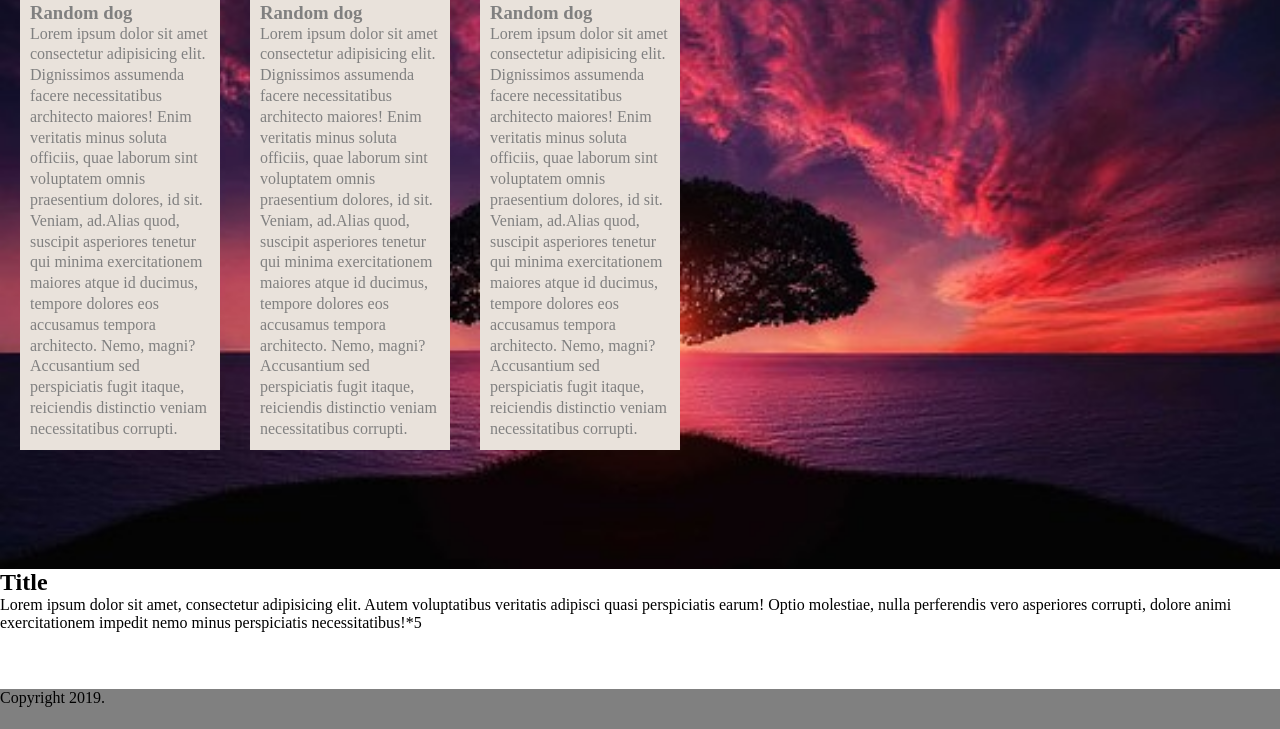
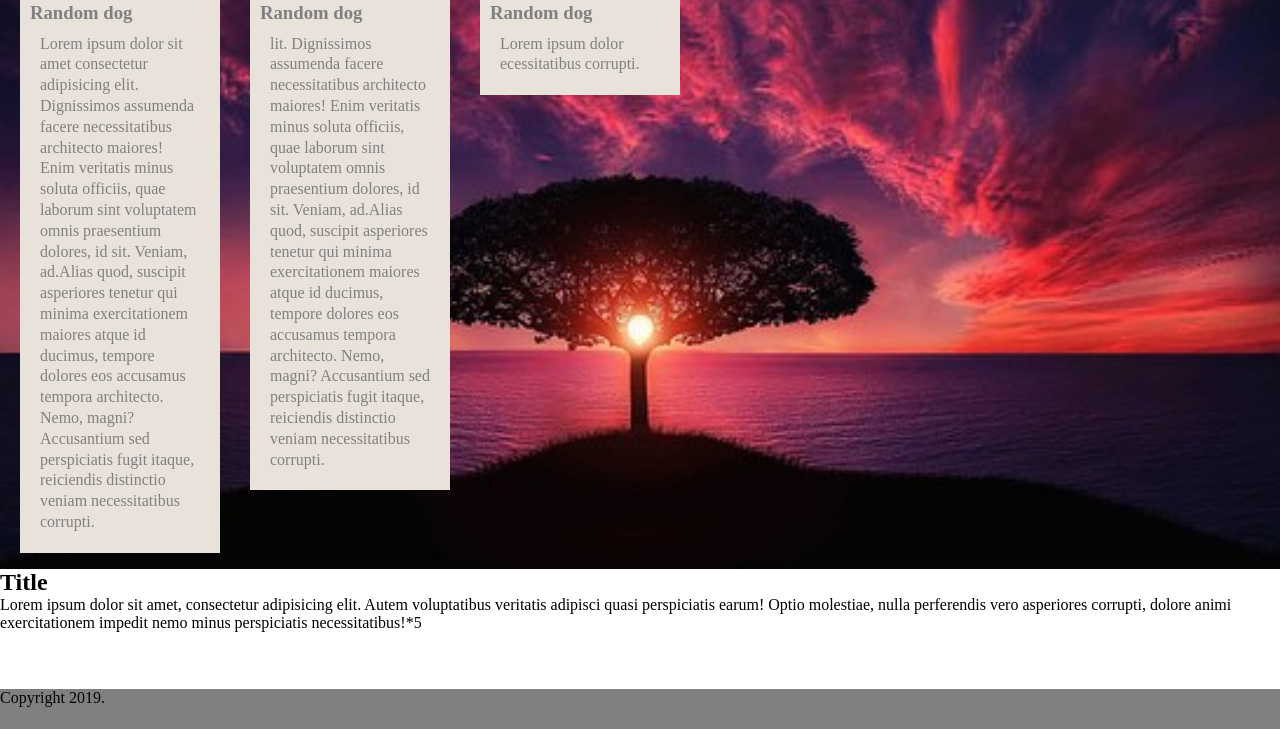
Before and after one commit to khazaddoom/Daily-CSS-Learning, a plain HTML site: page index.html in a window 1280 px wide. Shown: the part 191-920 px from the top of the page. Drawn offline with Linux system fonts and the light colour scheme.

Commit message:
more learning

```diff
--- a/index.html
+++ b/index.html
@@ -30,7 +30,7 @@
                     Random dog
                 </h3>
                 <p class="testimonial__description">
-                    Lorem ipsum dolor sit amet consectetur adipisicing elit. Dignissimos assumenda facere necessitatibus architecto maiores! Enim veritatis minus soluta officiis, quae laborum sint voluptatem omnis praesentium dolores, id sit. Veniam, ad.Alias quod, suscipit asperiores tenetur qui minima exercitationem maiores atque id ducimus, tempore dolores eos accusamus tempora architecto. Nemo, magni? Accusantium sed perspiciatis fugit itaque, reiciendis distinctio veniam necessitatibus corrupti.
+                 lit. Dignissimos assumenda facere necessitatibus architecto maiores! Enim veritatis minus soluta officiis, quae laborum sint voluptatem omnis praesentium dolores, id sit. Veniam, ad.Alias quod, suscipit asperiores tenetur qui minima exercitationem maiores atque id ducimus, tempore dolores eos accusamus tempora architecto. Nemo, magni? Accusantium sed perspiciatis fugit itaque, reiciendis distinctio veniam necessitatibus corrupti.
                 </p>
             </div>
 
@@ -40,7 +40,7 @@
                     Random dog
                 </h3>
                 <p class="testimonial__description">
-                    Lorem ipsum dolor sit amet consectetur adipisicing elit. Dignissimos assumenda facere necessitatibus architecto maiores! Enim veritatis minus soluta officiis, quae laborum sint voluptatem omnis praesentium dolores, id sit. Veniam, ad.Alias quod, suscipit asperiores tenetur qui minima exercitationem maiores atque id ducimus, tempore dolores eos accusamus tempora architecto. Nemo, magni? Accusantium sed perspiciatis fugit itaque, reiciendis distinctio veniam necessitatibus corrupti.
+                    Lorem ipsum dolor ecessitatibus corrupti.
                 </p>
             </div>
         </div>
--- a/styles.css
+++ b/styles.css
@@ -46,7 +46,11 @@ footer {
     padding: 10px
 }
 
-.testimonial > img {
+.testimonial img {
     width: 160px;
     height: 160px;
 }
+
+.testimonial__description {
+    padding: 10px
+}
```
